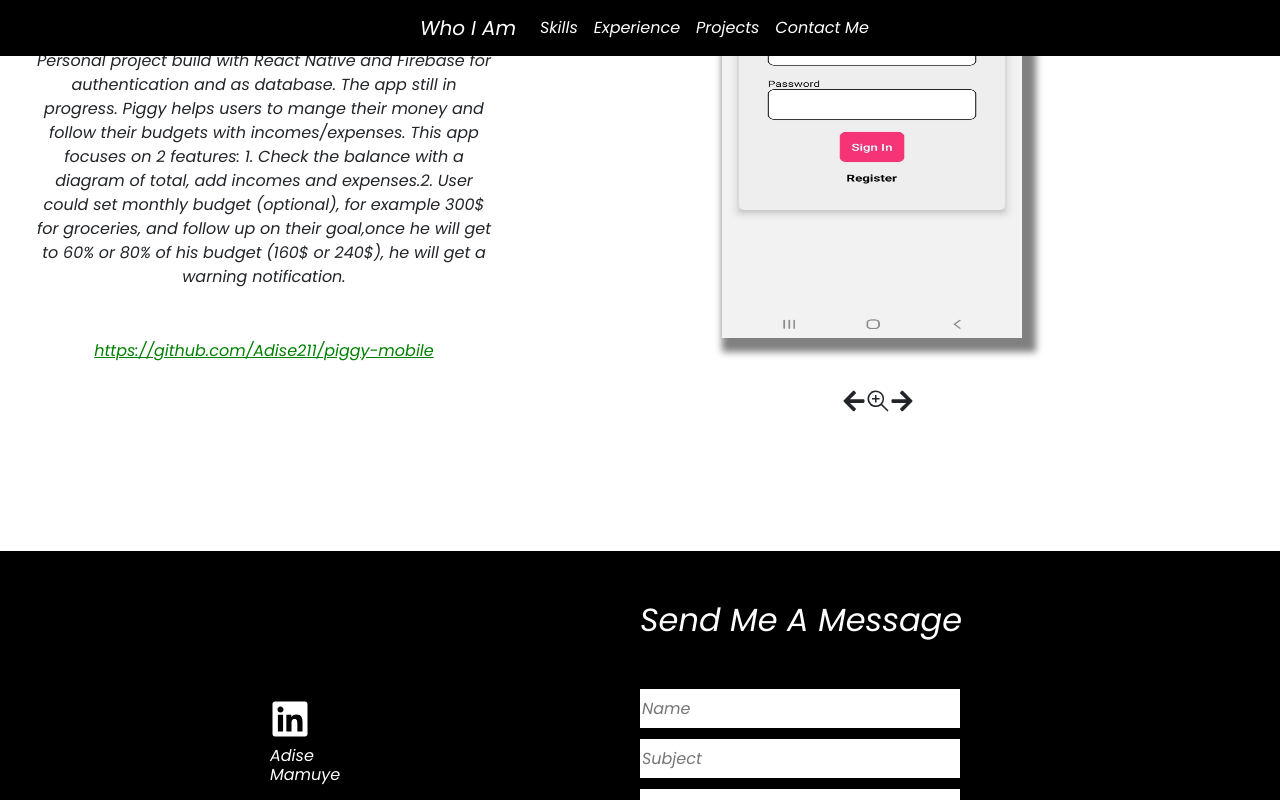
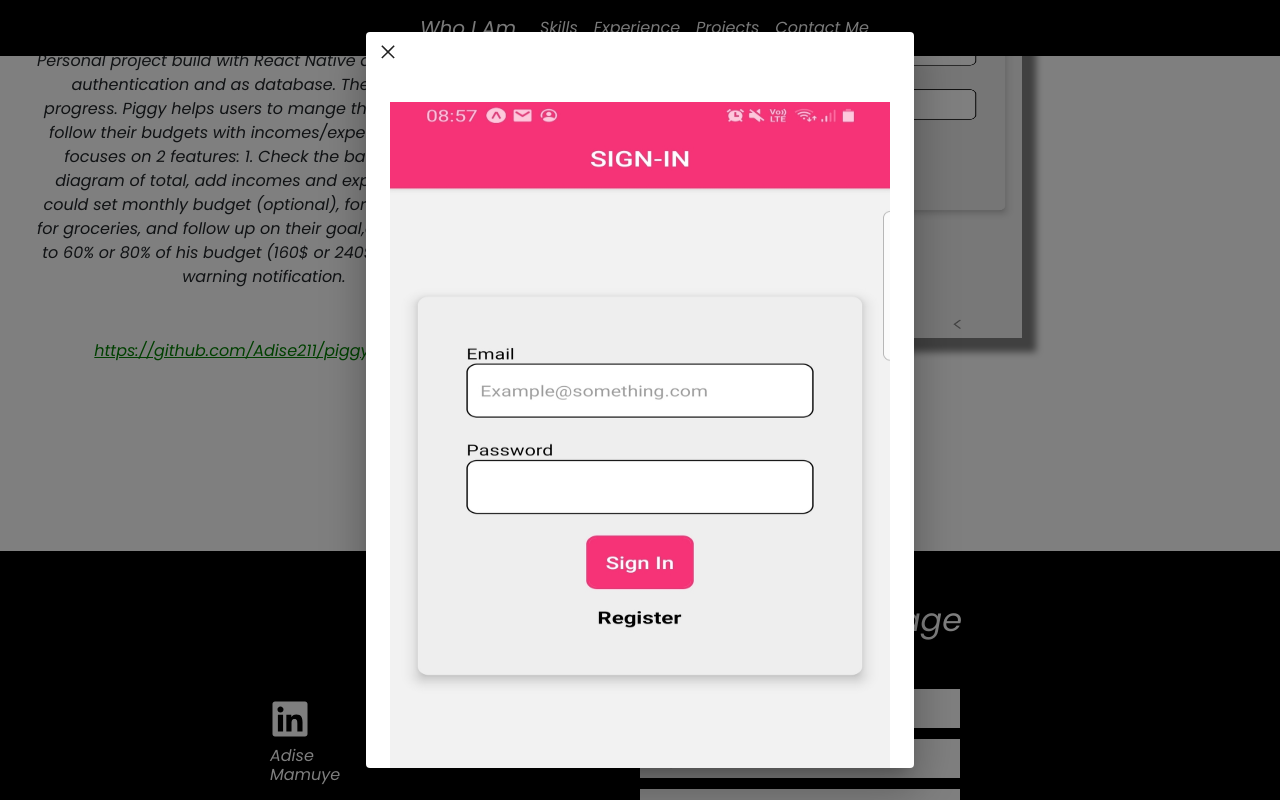
Before and after one commit to Adise211/portofolio, a React (Create React App) app: page / in a window 1280 px wide. Both pictures are taken after a click on the icon 877 px from the left and 2549 px from the top of the page. Shown: the part 2149-2949 px from the top of the page. Built offline with nearby package versions, Linux system fonts and the light colour scheme.

Commit message:
zoom in function

```diff
--- /dev/null
+++ b/src/components/ZoomIn.js
@@ -0,0 +1,41 @@
+import React from "react";
+import {
+    Dialog,
+    DialogTitle,
+    DialogContent,
+} from "@material-ui/core";
+import { VscChromeClose } from "react-icons/vsc";
+
+const ZoomIn = ({ open, project, imageNum, setOpenZoom }) => {
+
+    const imgHeight = project.id === 1 ? 800 : 500;
+    const imgWidth = project.id === 1 ? 500 : 800;
+
+    return (
+        <>
+            <Dialog open={open} maxWidth={'lg'} onClose={!open}>
+                <VscChromeClose
+                    style={{
+                        fontSize: 24,
+                        fontWeight: 'bold',
+                        marginTop: 10,
+                        marginLeft: 10,
+                        cursor: 'pointer'
+                    }}
+                    onClick={() => setOpenZoom(false)}
+                />
+                <DialogTitle></DialogTitle>
+                <DialogContent>
+                    {<img
+                        src={project.images[imageNum]}
+                        alt={'pro-1'}
+                        style={{ height: imgHeight, width: imgWidth }}
+                    />}
+                </DialogContent>
+            </Dialog>
+        </>
+    )
+};
+
+
+export default ZoomIn;
--- a/src/components/projects/Projects.js
+++ b/src/components/projects/Projects.js
@@ -6,6 +6,7 @@ import { useState } from 'react';
 // import { FaGithub } from 'react-icons/fa';
 import { FaArrowRight, FaArrowLeft } from 'react-icons/fa';
 import { VscZoomIn } from "react-icons/vsc";
+import ZoomIn from '../ZoomIn';
 // const useStyles = makeStyles(theme => ({
 
 // });
@@ -13,6 +14,7 @@ import { VscZoomIn } from "react-icons/vsc";
 const Projects = () => {
   const [display,setDisplay] = useState(projectInfo[0]);
   const [pickedImage,setPickedImage] = useState(0);
+  const [openZoom,setOpenZoom] = useState(false);
 
   useEffect(() => {
     const firstDisplay = () => {
@@ -67,6 +69,7 @@ const Projects = () => {
 
   };
 
+
   const imageWidth = display && display.id === 1 ? 300 : 600 ;
   const positionLeft = display && display.id === 1 ? 120 : 290 ;
 
@@ -83,20 +86,20 @@ const Projects = () => {
           Piggy
         </p>
         <p
+          id='endless'
+          className='p-name'
+          style={{ fontSize: 18, fontWeight: 'bold'  }}
+          onClick={() => clickHandler(3)}
+        >
+          Endless
+        </p>
+        <p
           id='ethio'
           className='p-name'
           style={{ fontSize: 18, fontWeight: 'bold'  }}
           onClick={() => clickHandler(2)}
         >
           Ethio Store
-        </p>
-        <p
-          id='endless'
-          className='p-name'
-          style={{ fontSize: 18, fontWeight: 'bold'  }}
-          onClick={() => clickHandler(3)}
-        >
-          Endless
         </p>
       </div>
 
@@ -143,15 +146,13 @@ const Projects = () => {
                 }}
               >
                 <FaArrowLeft onClick={galleryPreHandler} style={{ cursor: 'pointer', position: 'relative', top: 200, fontSize: 24 }}/>
-                <VscZoomIn style={{ cursor: 'pointer', position: 'relative', top: 200, fontSize: 24 }}/>
+                <VscZoomIn onClick={() => setOpenZoom(true)} style={{ cursor: 'pointer', position: 'relative', top: 200, fontSize: 24 }}/>
                 <FaArrowRight onClick={galleryNextHandler} style={{ cursor: 'pointer', position: 'relative', top: 200, fontSize: 24  }}/>
               </div>
+              <ZoomIn open={openZoom} project={display} imageNum={pickedImage} setOpenZoom={setOpenZoom}/>
           </>
         )}
         </div>
-        {/* <div className='p-left'>
-
-        </div> */}
           <div className='p-info p-left'>
             { display && (
               <>
```
